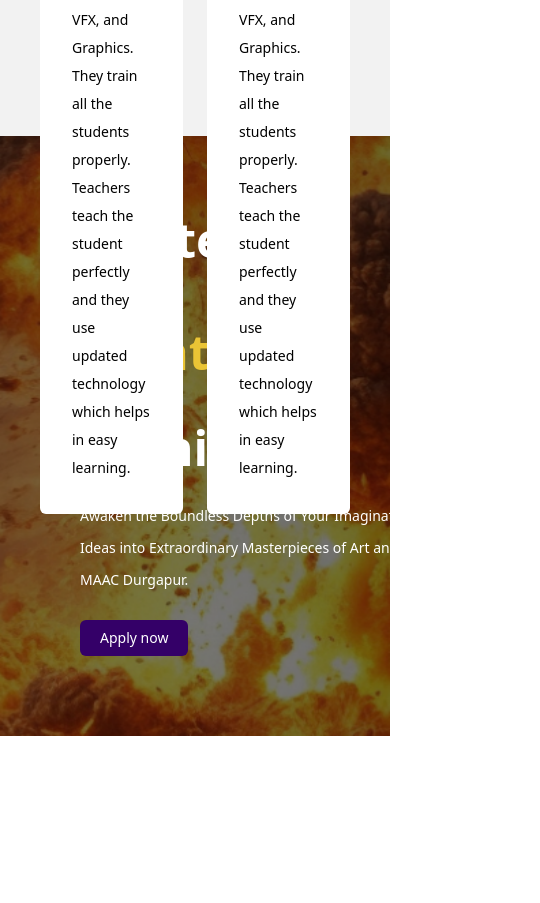
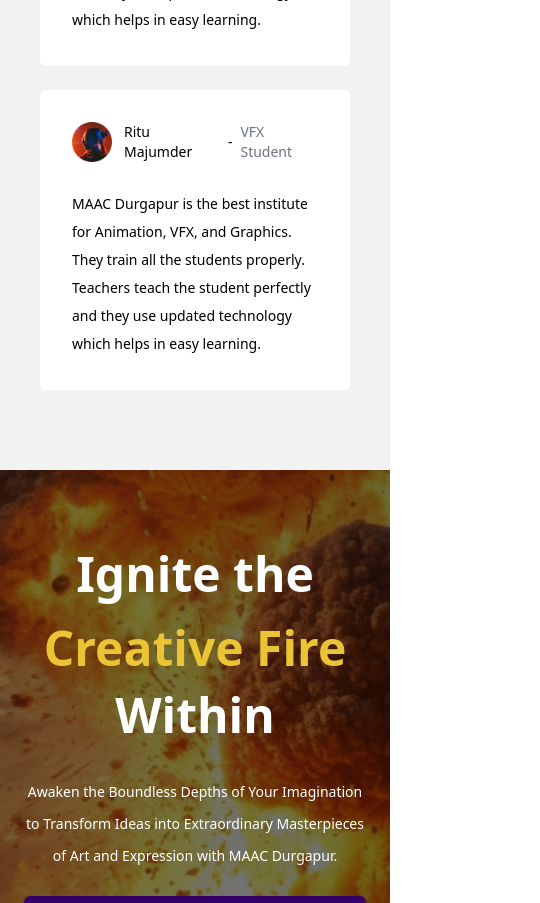
Before and after one commit to DtoryStudios/maac, a Next.js app: page / in a window 390 px wide. Shown: the part 3700-4603 px from the top of the page, 540 px wide, since content can reach past the window. Before the commit the page ends 4436 px from the top, so only its background shows below. Built offline with nearby package versions, Linux system fonts and the light colour scheme.

Commit message:
testimonials

```diff
--- a/components/Fragments/Testimonials.js
+++ b/components/Fragments/Testimonials.js
@@ -3,19 +3,19 @@ import React from "react";
 
 function Testimonials() {
   return (
-    <div className="lg:min-h-screen h-[550px] bg-[#F2F2F2] relative">
+    <div className="lg:min-h-screen min-h-[550px] bg-[#F2F2F2] relative pb-20 lg:pb-10">
       <img
         src="/asset/testimonials_outline.png"
         alt=""
         className="absolute -left-28 lg:left-0 top-6 lg:top-20 h-32 lg:h-44 opacity-70 object-contain"
       />
-      <div className="mt-0 absolute inset-0 h-full w-full pt-20 lg:pt-40 lg:px-20">
+      <div className="mt-0 inset-0 h-full w-full pt-20 lg:pt-40 lg:px-20">
         <h1 className="text-3xl lg:text-6xl font-bold text-left px-7">
           Testimonials
         </h1>
 
         <div className="mt-16 lg:mt-36">
-          <div className="grid grid-cols-2 gap-6 px-10">
+          <div className="grid grid-cols-1 lg:grid-cols-2 gap-6 px-10">
             <div className="bg-white rounded-md shrink-0 p-8">
               <div className="flex items-center text-sm">
                 <img src="/asset/student.png" className="h-10" alt="" />
--- a/components/Ignite.js
+++ b/components/Ignite.js
@@ -2,16 +2,18 @@ import React from "react";
 
 function Ignite() {
   return (
-    <div className="py-20 ignite-image flex flex-col justify-center px-20">
-      <h1 className="text-white text-5xl font-black">Ignite the</h1>
-      <h2 className="text-5xl text-white font-black mt-4">
+    <div className="py-20 ignite-image flex flex-col justify-center px-6 lg:px-20">
+      <h1 className="text-white text-5xl font-black text-center lg:text-left">
+        Ignite the
+      </h1>
+      <h2 className="text-5xl text-white font-black mt-4 text-center lg:text-left leading-[1.4]">
         <span className="text-[#EAC435]">Creative Fire</span> Within
       </h2>
-      <p className="w-[460px] text-white font-light mt-7 text-sm leading-8">
+      <p className="lg:w-[460px] text-center lg:text-left text-white font-light mt-7 text-sm leading-8">
         Awaken the Boundless Depths of Your Imagination to Transform Ideas into
         Extraordinary Masterpieces of Art and Expression with MAAC Durgapur.
       </p>
-      <button className="text-white px-5 py-2 bg-[#340068] text-sm w-fit rounded-md mt-6">
+      <button className="text-white px-5 py-4 lg:py-2 bg-[#340068] text-sm lg:w-fit rounded-md mt-6">
         Apply now
       </button>
     </div>
```
